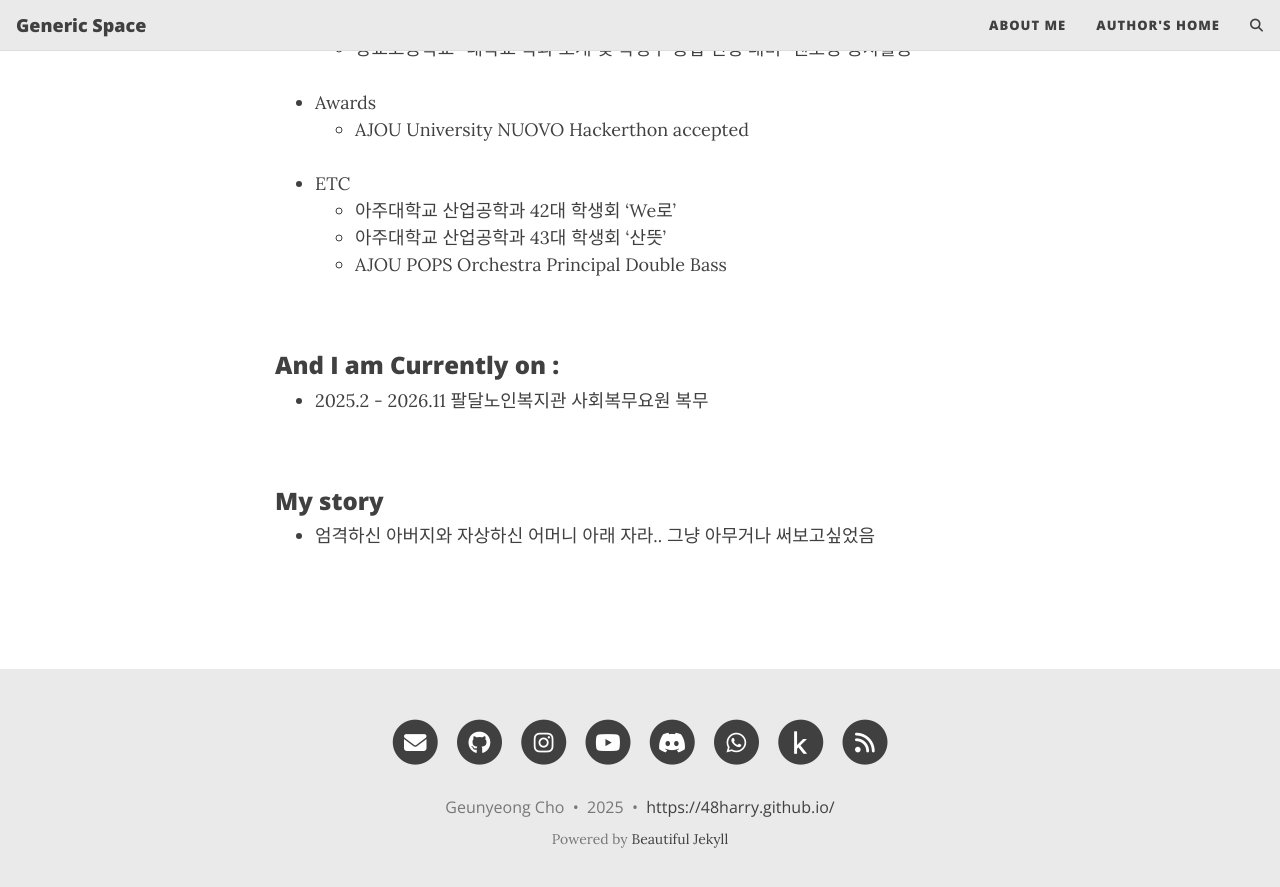
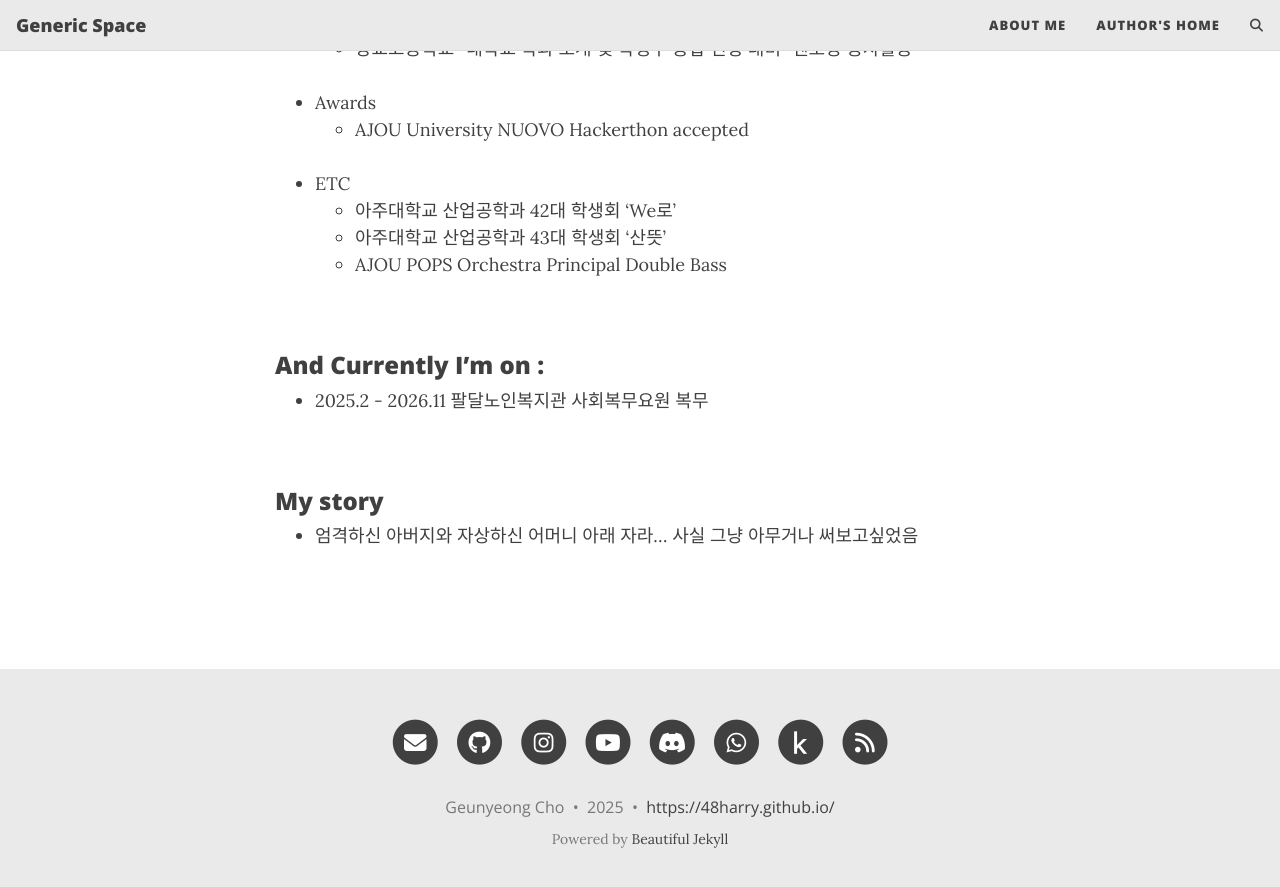
Before and after one commit to 48harry/48harry.github.io, a Jekyll site: the page built from aboutme.md, in a window 1280 px wide and 900 px high, scrolled down 641 px. Shown: the top 887 px of the window. Built offline with Jekyll 4.4.1, drawn with Linux system fonts in a browser that asks for light colours; comment, search, counter and statistics services are not loaded.

Commit message:
Update aboutme.md

```diff
--- a/aboutme.md
+++ b/aboutme.md
@@ -31,11 +31,10 @@ subtitle:
     - 아주대학교 산업공학과 43대 학생회 ‘산뜻’
     - AJOU POPS Orchestra Principal Double Bass<br/><br/><br/>
 
-### And I am Currently on :
+### And Currently I'm on :
 
 - 2025.2 - 2026.11 팔달노인복지관 사회복무요원 복무<br/><br/><br/>
 
 ### My story
 
-- 엄격하신 아버지와 자상하신 어머니 아래 자라..
-그냥 아무거나 써보고싶었음<br/><br/><br/>
+- 엄격하신 아버지와 자상하신 어머니 아래 자라... 사실 그냥 아무거나 써보고싶었음<br/><br/><br/>
```
